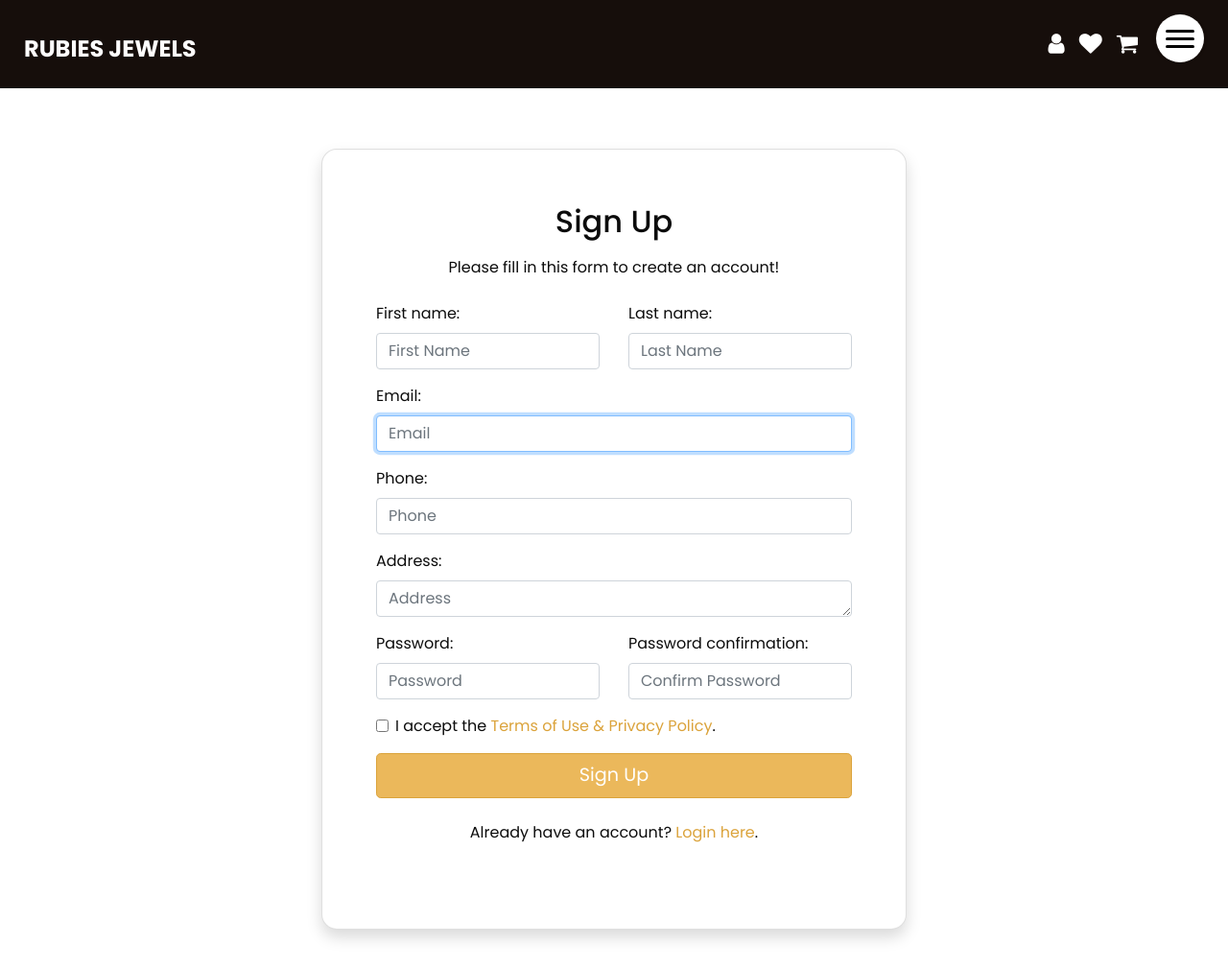
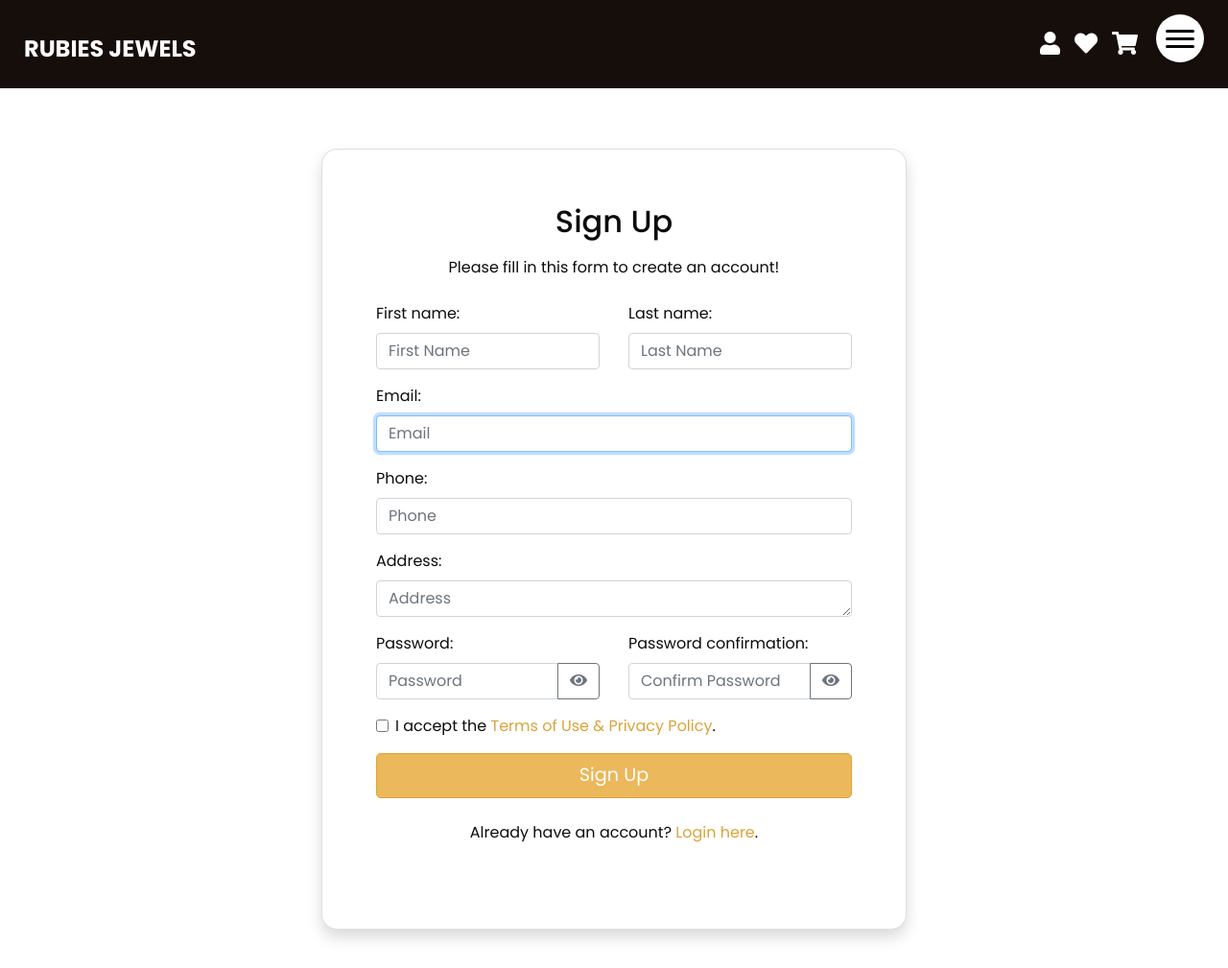
Before and after one commit to mogomaa79/rubies_jewels, a Django app: page /signup/ in a window 1280 px wide. Shown: the top 1009 px of the page at 96% size. Run offline with Django 5.2, Linux system fonts and the light colour scheme; some libraries are stand-ins or nearby versions.

Commit message:
Added View Password buttone to signup.html

```diff
--- a/rubies_jewels/store/templates/auth/signup.html
+++ b/rubies_jewels/store/templates/auth/signup.html
@@ -70,7 +70,14 @@
               <div class="row">
                 <div class="col-md-6 mb-3">
                     {{ form.password1.label_tag }}
+                    <div class="input-group">
                         {{ form.password1 }}
+                        <div class="input-group-append">
+                            <button class="btn btn-outline-secondary" type="button" id="togglePassword1">
+                                <i class="fas fa-eye"></i>
+                            </button>
+                        </div>
+                    </div>
                     {% if form.password1.errors %}
                         <div class="alert alert-danger mt-2">
                             {{ form.password1.errors|striptags }}
@@ -79,7 +86,14 @@
                 </div>
                 <div class="col-md-6 mb-3">
                     {{ form.password2.label_tag }}
+                    <div class="input-group">
                         {{ form.password2 }}
+                        <div class="input-group-append">
+                            <button class="btn btn-outline-secondary" type="button" id="togglePassword2">
+                                <i class="fas fa-eye"></i>
+                            </button>
+                        </div>
+                    </div>
                     {% if form.password2.errors %}
                         <div class="alert alert-danger mt-2">
                             {{ form.password2.errors|striptags }}
@@ -113,4 +127,33 @@
     </div>
   </div>
 </section>
+
+<script>
+  document.addEventListener('DOMContentLoaded', function () {
+      const togglePassword1 = document.getElementById('togglePassword1');
+      const password1 = document.getElementById('{{ form.password1.id_for_label }}');
+      const togglePassword2 = document.getElementById('togglePassword2');
+      const password2 = document.getElementById('{{ form.password2.id_for_label }}');
+
+      togglePassword1.addEventListener('mousedown', function () {
+          password1.type = 'text';
+      });
+      togglePassword1.addEventListener('mouseup', function () {
+          password1.type = 'password';
+      });
+      togglePassword1.addEventListener('mouseleave', function () {
+          password1.type = 'password';
+      });
+
+      togglePassword2.addEventListener('mousedown', function () {
+          password2.type = 'text';
+      });
+      togglePassword2.addEventListener('mouseup', function () {
+          password2.type = 'password';
+      });
+      togglePassword2.addEventListener('mouseleave', function () {
+          password2.type = 'password';
+      });
+  });
+  </script>
 {% endblock %}
--- a/rubies_jewels/store/templates/layout.html
+++ b/rubies_jewels/store/templates/layout.html
@@ -27,6 +27,8 @@
   <link href="{% static 'css/style.css' %}" rel="stylesheet" />
   <!-- responsive style -->
   <link href="{% static 'css/responsive.css' %}" rel="stylesheet" />
+
+  <link rel="stylesheet" href="https://cdnjs.cloudflare.com/ajax/libs/font-awesome/5.15.4/css/all.min.css">
 
   {% block head %}
 
--- a/rubies_jewels/store/views.py
+++ b/rubies_jewels/store/views.py
@@ -1,4 +1,5 @@
 from django.shortcuts import render, get_object_or_404
+
 from .models import *
 from .forms import *
 from django.core.paginator import Paginator
```
Lines whose indentation alone changed are shown as unchanged.
